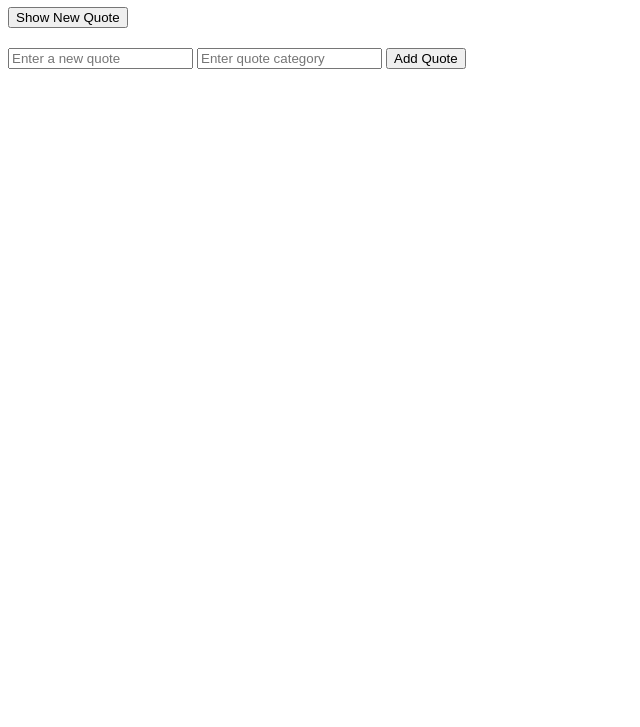
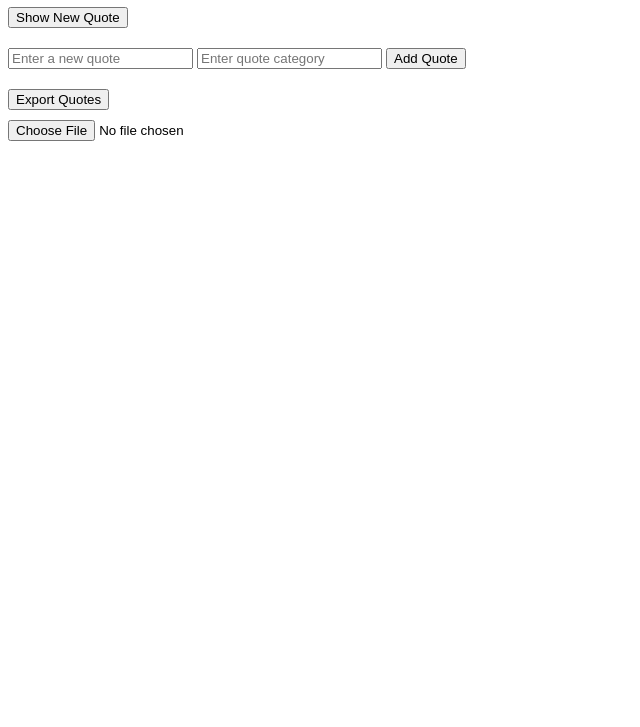
Before and after one commit to Ernest-Solomon/alx_fe_javascript, a plain HTML site: page dom-manipulation/index.html in a window 1280 px wide. Shown: the part 73-800 px from the top of the page, without its empty margins (0-640 px from the left). Drawn offline with Linux system fonts and the light colour scheme.

Commit message:
add task 1

```diff
--- a/dom-manipulation/index.html
+++ b/dom-manipulation/index.html
@@ -8,17 +8,30 @@
 <body>
   <h1>Dynamic Quote Generator</h1>
 
-  <div id="quoteDisplay" style="margin-bottom: 20px; font-weight: bold;"></div>
+  <!-- Display area -->
+  <div id="quoteDisplay"></div>
 
+  <!-- Show random quote -->
   <button id="newQuote">Show New Quote</button>
 
+  <!-- Add new quote -->
   <div style="margin-top: 20px;">
     <input id="newQuoteText" type="text" placeholder="Enter a new quote" />
     <input id="newQuoteCategory" type="text" placeholder="Enter quote category" />
     <button onclick="addQuote()">Add Quote</button>
   </div>
 
-  <!-- Link your JavaScript -->
+  <!-- Export quotes to JSON -->
+  <div style="margin-top: 20px;">
+    <button onclick="exportToJsonFile()">Export Quotes</button>
+  </div>
+
+  <!-- Import quotes from JSON file -->
+  <div style="margin-top: 10px;">
+    <input type="file" id="importFile" accept=".json" onchange="importFromJsonFile(event)" />
+  </div>
+
+  <!-- Link to JavaScript file -->
   <script src="script.js"></script>
 </body>
 </html>
```
